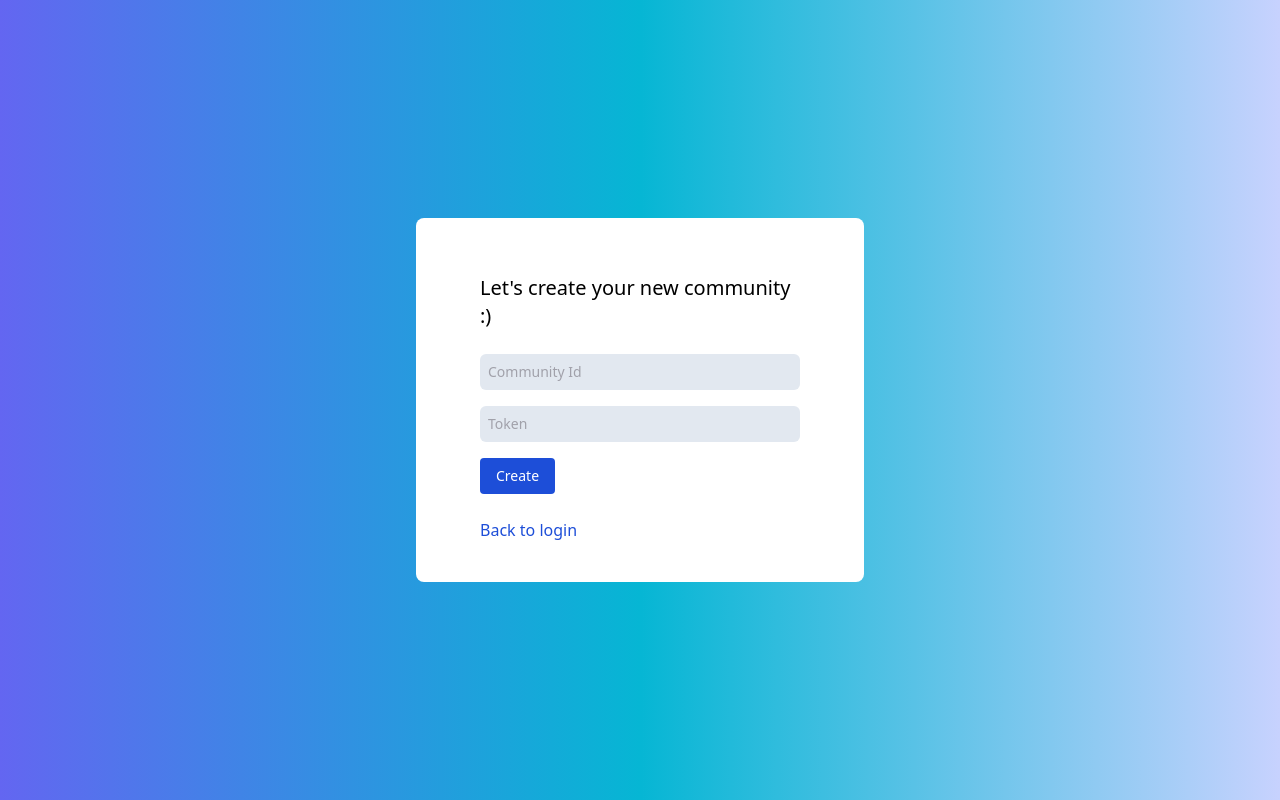
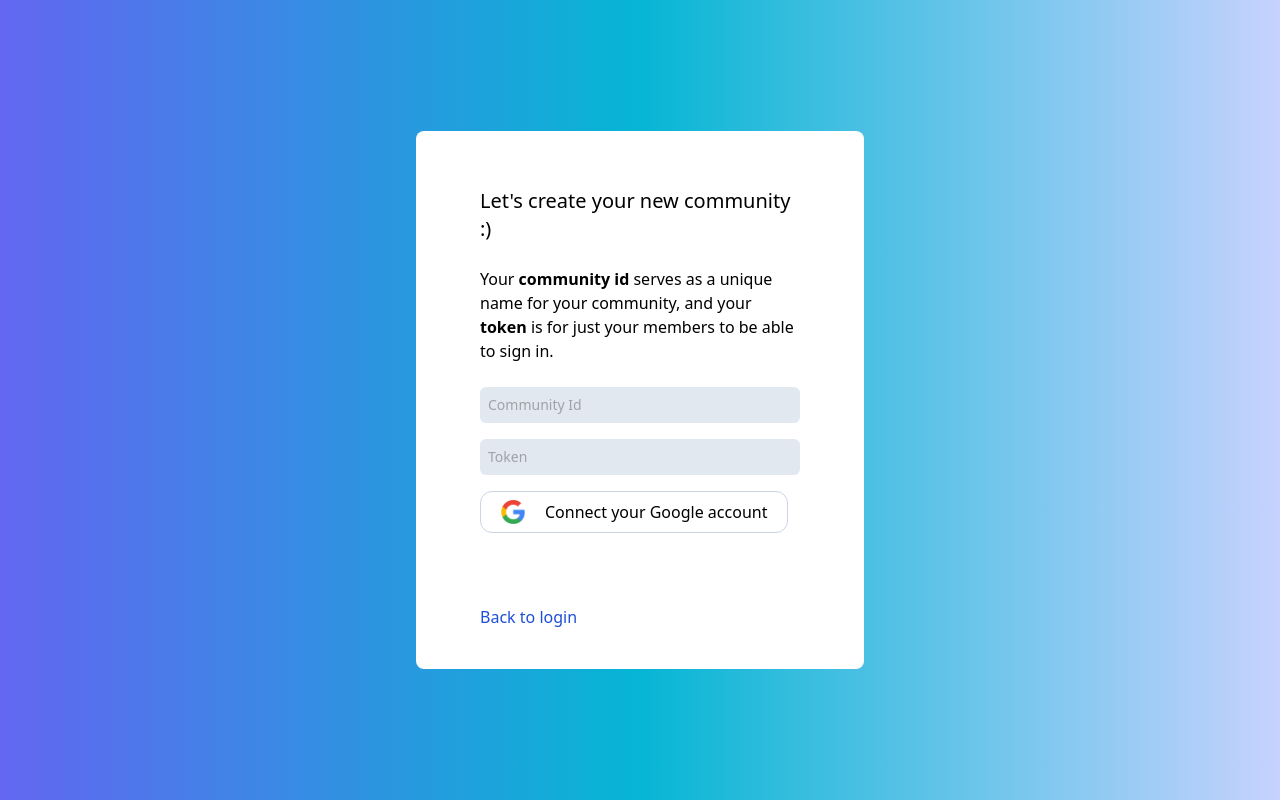
Before and after one commit to danielavelez1201/edyfi-hack, a Next.js app: page /newCommunity in a window 1280 px wide. Built offline with nearby package versions, Linux system fonts and the light colour scheme; no server answers.

Commit message:
Google connect on community creation:

```diff
--- a/components/GoogleAuth.js
+++ /dev/null
@@ -1,21 +0,0 @@
-import firebase from 'firebase/app'
-import { signInWithGoogle } from '../firebase/clientApp'
-import { useRouter } from 'next/router'
-import Google from '../img/Google.png'
-import Image from 'next/image'
-
-function GoogleAuth() {
-  return (
-    <>
-      <button
-        className='focus:outline-none flex items-center w-1/2 h-9 justify-center mx-auto rounded-xl border-black border border-gray-200'
-        onClick={signInWithGoogle}
-      >
-        <Image height={24} width={24} src={Google} />
-        <div className='text-center ml-3'>Sign up with Google</div>
-      </button>
-    </>
-  )
-}
-
-export default GoogleAuth
--- a/pages/api/createCommunity.js
+++ b/pages/api/createCommunity.js
@@ -5,6 +5,7 @@ async function handler(req, res) {
   try {
     const docRef = await addDoc(collection(db, 'communities'), {
       ...req.body,
+      userId: req.headers.userid,
       lastUpdated: Date.now()
     });
 
--- a/pages/newCommunity.js
+++ b/pages/newCommunity.js
@@ -1,8 +1,18 @@
 import { useState } from 'react';
+import firebase from 'firebase/app'
+import { signInWithGoogle, user } from '../firebase/clientApp'
+import { useRouter } from 'next/router'
+import Google from '../img/Google.png'
+import Image from 'next/image'
+import { getAuth, onAuthStateChanged } from 'firebase/auth';
+import { useEffect } from 'react/cjs/react.development';
+
 
 export default function NewCommunity() {
 
     const [formData, setFormData] = useState({})
+    const [userLoggedIn, setUserLoggedIn] = useState(false);
+    const [user, setUser] = useState(null);
 
     function updateFormData(e) {
         setFormData({
@@ -11,9 +21,25 @@ export default function NewCommunity() {
         })
     }
 
+    useEffect(() => {
+        const auth = getAuth();
+        onAuthStateChanged(auth, (currentUser) => {
+            if (currentUser) {
+                setUserLoggedIn(true);
+                setUser(currentUser);
+            }
+            else {
+                console.log("not logged in")
+            }
+        })
+
+    }, [])
+
+    const googleTextStyle = userLoggedIn ? 'text-center ml-5 text-cyan' : 'text-center ml-5';
     async function onSubmit(e) {
         e.preventDefault();
-        await fetch('api/createCommunity', {method: 'POST',  headers: { 'Content-Type': 'application/json' }, body: JSON.stringify({ formData })}).then((res) => res.json())
+        console.log("user id", user.uid)
+        await fetch('api/createCommunity', {method: 'POST',  headers: { 'Content-Type': 'application/json', 'userId': user.uid}, body: JSON.stringify({ formData })}).then((res) => res.json())
     }
 
     return (
@@ -21,15 +47,29 @@ export default function NewCommunity() {
         <div class='w-full max-w-md m-auto bg-white rounded-lg drop-shadow py-10 px-16'>
             <h1 class="text-xl font-medium mt-4 text-left">Let's create your new community :)</h1>
             <br></br>
+            <h1>Your <strong>community id </strong> serves as a unique name for your community, and your
+             <strong> token</strong> is for just your members to be able to sign in.</h1>
+            <br></br>
             <form onSubmit={onSubmit}>
                 <input class="w-full p-2 bg-gray-light text-primary  rounded-md outline-none text-sm transition duration-150 ease-in-out mb-4" type="text" name="communityId" placeholder ="Community Id" onChange={updateFormData}/>
                 <br>
                 </br>
                 <input class="w-full p-2 bg-gray-light text-primary  rounded-md outline-none text-sm transition duration-150 ease-in-out mb-4" type="text" name="communityToken" placeholder="Token" onChange={updateFormData}/>
                 <br></br>
-                <button class="bg-blue py-2 px-4 text-sm text-white rounded  focus:outline-none focus:border-green-dark hover:bg-blue-hover ">
-                Create
-                </button>
+                <button
+                className='focus:outline-none flex items-center  h-9 justify-left  rounded-xl p-5 border-black border border-cyan'
+                onClick={signInWithGoogle}
+            >
+                <Image height={24} width={24} src={Google} />
+                {userLoggedIn && (<div className={googleTextStyle}>Google account connected!</div>)}
+                {!userLoggedIn && (<div className={googleTextStyle}>Connect your Google account</div>)}
+            </button>
+            <br>
+            </br>
+                {userLoggedIn && (<button class="bg-blue py-2 px-4 text-sm text-white rounded  focus:outline-none focus:border-green-dark hover:bg-blue-hover ">
+                Create community
+                </button>)}
+
                 <br></br>
             </form>
             <br>
--- a/pages/onboard/[token].js
+++ b/pages/onboard/[token].js
@@ -102,7 +102,7 @@ export default function Onboarding() {
               </div>
               <div className='my-1 ml-1 '>
                 {addProject ? (
-                  <button className='bg-blue py-2 px-4 text-sm text-white rounded focus:outline-none focus:border-green-dark hover:bg-blue-hover' onClick={addCard}>
+                  <button className='bg-cyan py-2 px-4 text-sm text-white rounded focus:outline-none focus:border-green-dark hover:bg-blue-hover' onClick={addCard}>
                     Add a project
                   </button>
                 ) : (
```
